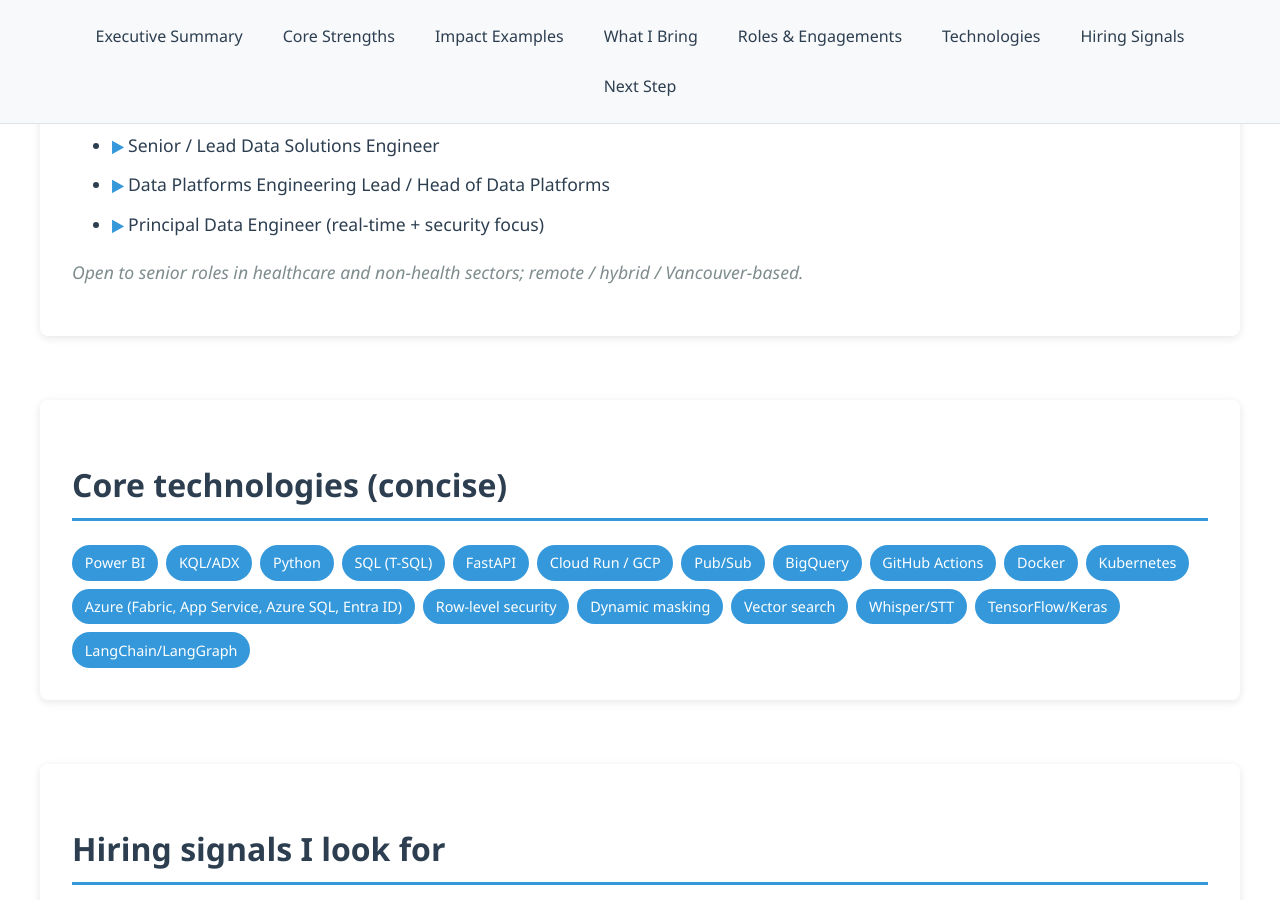
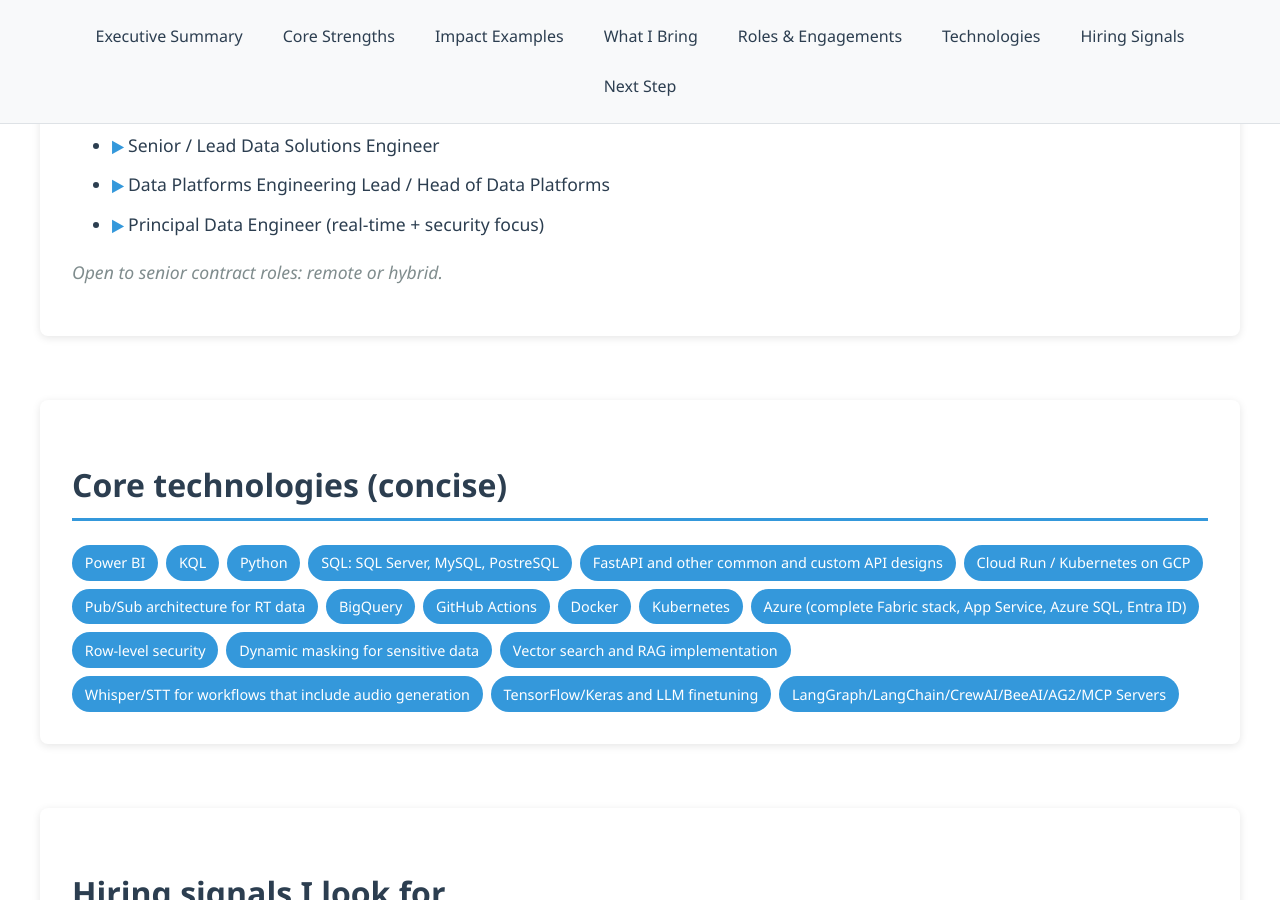
Before and after one commit to AndrewMichael2020/personal-gh-page, a Jekyll site: the page built from index.html, in a window 1280 px wide and 900 px high, scrolled down 3568 px. Built offline with Jekyll 4.4.1, drawn with Linux system fonts in a browser that asks for light colours.

Commit message:
Update index.html

```diff
--- a/index.html
+++ b/index.html
@@ -120,30 +120,30 @@
       <li>Data Platforms Engineering Lead / Head of Data Platforms</li>
       <li>Principal Data Engineer (real-time + security focus)</li>
     </ul>
-    <p class="location-note">Open to senior roles in healthcare and non-health sectors; remote / hybrid / Vancouver-based.</p>
+    <p class="location-note">Open to senior contract roles: remote or hybrid.</p>
   </section>
 
   <section id="technologies" class="content-section">
     <h2>Core technologies (concise)</h2>
     <div class="tech-tags">
       <span class="tech-tag">Power BI</span>
-      <span class="tech-tag">KQL/ADX</span>
+      <span class="tech-tag">KQL</span>
       <span class="tech-tag">Python</span>
-      <span class="tech-tag">SQL (T-SQL)</span>
-      <span class="tech-tag">FastAPI</span>
-      <span class="tech-tag">Cloud Run / GCP</span>
-      <span class="tech-tag">Pub/Sub</span>
+      <span class="tech-tag">SQL: SQL Server, MySQL, PostreSQL</span>
+      <span class="tech-tag">FastAPI and other common and custom API designs</span>
+      <span class="tech-tag">Cloud Run / Kubernetes on GCP</span>
+      <span class="tech-tag">Pub/Sub architecture for RT data</span>
       <span class="tech-tag">BigQuery</span>
       <span class="tech-tag">GitHub Actions</span>
       <span class="tech-tag">Docker</span>
       <span class="tech-tag">Kubernetes</span>
-      <span class="tech-tag">Azure (Fabric, App Service, Azure SQL, Entra ID)</span>
+      <span class="tech-tag">Azure (complete Fabric stack, App Service, Azure SQL, Entra ID)</span>
       <span class="tech-tag">Row-level security</span>
-      <span class="tech-tag">Dynamic masking</span>
-      <span class="tech-tag">Vector search</span>
-      <span class="tech-tag">Whisper/STT</span>
-      <span class="tech-tag">TensorFlow/Keras</span>
-      <span class="tech-tag">LangChain/LangGraph</span>
+      <span class="tech-tag">Dynamic masking for sensitive data</span>
+      <span class="tech-tag">Vector search and RAG implementation</span>
+      <span class="tech-tag">Whisper/STT for workflows that include audio generation</span>
+      <span class="tech-tag">TensorFlow/Keras and LLM finetuning</span>
+      <span class="tech-tag">LangGraph/LangChain/CrewAI/BeeAI/AG2/MCP Servers</span>
     </div>
   </section>
 
```
